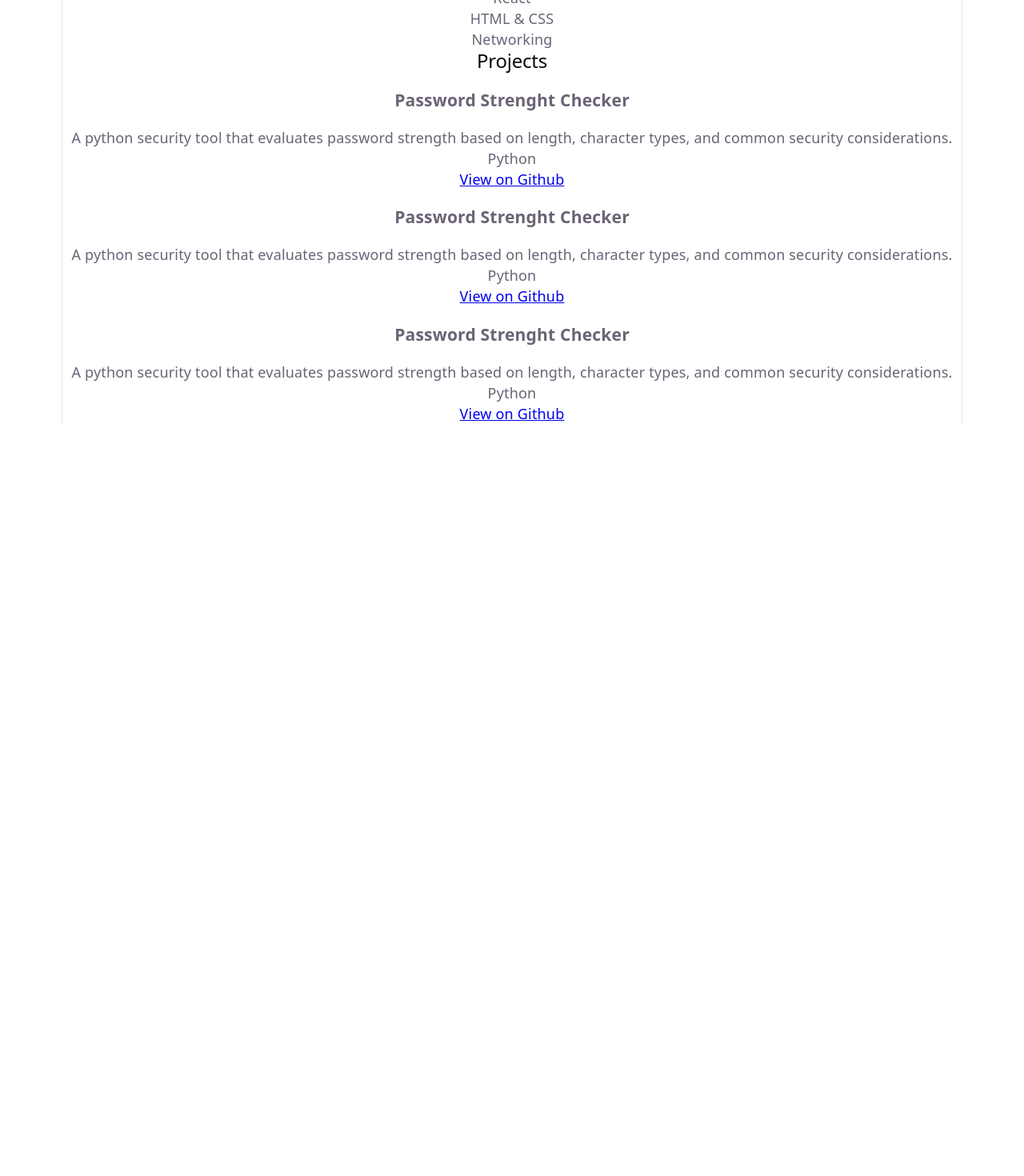
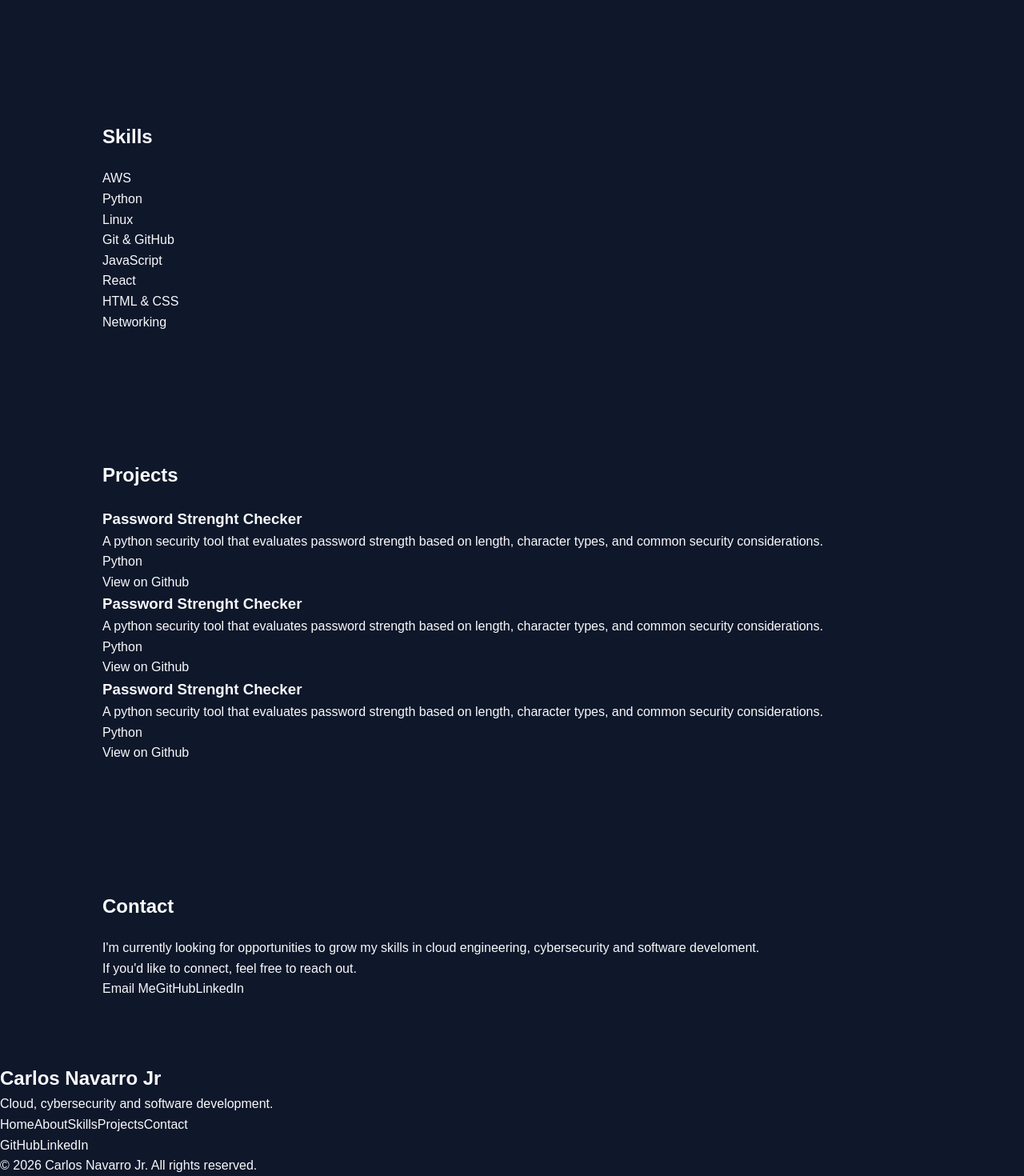
Before and after one commit to CarlosNavarroJr/My-Portfolio, a React app: page / in a window 1280 px wide. Shown: the part 723-2193 px from the top of the page at 80% size. Before the commit the page ends 1253 px from the top, so only its background shows below. Built offline with nearby package versions, Linux system fonts and the light colour scheme; the HTML template or start-up script is replaced by a standard one.

Commit message:
Update components for Contact, Footer and Hero also added initial global css

```diff
--- a/src/App.jsx
+++ b/src/App.jsx
@@ -3,6 +3,9 @@ import Hero from './components/Hero';
 import About from './components/About';
 import Skills from './components/Skills';
 import Projects from './components/Projects';
+import Contact from './components/Contact';
+import Footer from './components/Footer';
+import './App.css';
 
 function App() {
   return (
@@ -12,6 +15,8 @@ function App() {
       <About />
       <Skills />
       <Projects />
+      <Contact />
+      <Footer />
     </>
   );
 }
--- a/src/components/Contact.jsx
+++ b/src/components/Contact.jsx
@@ -0,0 +1,39 @@
+function Contact() {
+    return (
+        <section>
+            <h2>Contact</h2>
+
+            <p>
+                I'm currently looking for opportunities to grow my skills in cloud engineering, cybersecurity and software develoment.
+            </p>
+
+            <p>
+                If you'd like to connect, feel free to reach out.
+            </p>
+
+            <div>
+                <a href="mailto:your-email@example.com">
+                    Email Me
+                </a>
+
+                <a
+                href="https://github.com"
+                target="_blank"
+                rel="noreferrer"
+                >
+                    GitHub
+                </a>
+
+                <a
+                href="https://www.linkedin.com"
+                target="_blank"
+                rel="noreferrer"
+                >
+                    LinkedIn
+                </a>
+            </div>
+        </section>
+    );
+}
+
+export default Contact;
--- a/src/components/Footer.jsx
+++ b/src/components/Footer.jsx
@@ -0,0 +1,47 @@
+function Footer() {
+    const currentYear = new Date().getFullYear();
+
+    return (
+        <footer>
+            <div>
+                <h2>Carlos Navarro Jr</h2>
+
+                <p>
+                    Cloud, cybersecurity and software development.
+                </p>
+            </div>
+
+            <nav>
+                <a href="#home">Home</a>
+                <a href="#about">About</a>
+                <a href="#skills">Skills</a>
+                <a href="#projects">Projects</a>
+                <a href="#contact">Contact</a>
+            </nav>
+
+            <div>
+                <a
+                href="https://www.linkedin.com"
+                target="_blank"
+                rel="noreferrer"
+                >
+                  GitHub
+                </a>
+
+                <a
+                 href="https://www.github.com"
+                target="_blank"
+                rel="noreferrer"
+                >
+                    LinkedIn
+                </a>
+            </div>
+
+            <p>
+               © {currentYear} Carlos Navarro Jr. All rights reserved.
+            </p>
+        </footer>
+    );
+}
+
+export default Footer;
--- a/src/components/Hero.jsx
+++ b/src/components/Hero.jsx
@@ -1,6 +1,6 @@
 function Hero() {
     return (
-        <section>
+        <section id="home">
             <p>Hello, I'm </p>
             <h1>Carlos Navarro Jr</h1>
 
@@ -9,7 +9,7 @@ function Hero() {
             <p>
                 I'm building my career around cloud engineering, cybersecurity and modern web technologies.
             </p>
-            <button>View My Projects</button>
+            <button><a href="#projects">View My Projects</a></button>
         </section>
     );
 }
--- a/src/components/Navbar.jsx
+++ b/src/components/Navbar.jsx
@@ -4,11 +4,11 @@ function Navbar() {
             <h2>Carlos Navarro</h2>
 
             <ul>
-                <li>Home</li>
-                <li>About</li>
-                <li>Skills</li>
-                <li>Projects</li>
-                <li>Contact</li>
+                <li><a href="#home">Home</a></li>
+                <li><a href="#about">About</a></li>
+                <li><a href="#skills">Skills</a></li>
+                <li><a href="#projects">Projects</a></li>
+                <li><a href="#contacts">Contact</a></li>
             </ul>
         </nav>
     );
--- a/src/index.css
+++ b/src/index.css
@@ -1,111 +1,44 @@
-:root {
-  --text: #6b6375;
-  --text-h: #08060d;
-  --bg: #fff;
-  --border: #e5e4e7;
-  --code-bg: #f4f3ec;
-  --accent: #aa3bff;
-  --accent-bg: rgba(170, 59, 255, 0.1);
-  --accent-border: rgba(170, 59, 255, 0.5);
-  --social-bg: rgba(244, 243, 236, 0.5);
-  --shadow:
-    rgba(0, 0, 0, 0.1) 0 10px 15px -3px, rgba(0, 0, 0, 0.05) 0 4px 6px -2px;
+/* RESET */
 
-  --sans: system-ui, 'Segoe UI', Roboto, sans-serif;
-  --heading: system-ui, 'Segoe UI', Roboto, sans-serif;
-  --mono: ui-monospace, Consolas, monospace;
-
-  font: 18px/145% var(--sans);
-  letter-spacing: 0.18px;
-  color-scheme: light dark;
-  color: var(--text);
-  background: var(--bg);
-  font-synthesis: none;
-  text-rendering: optimizeLegibility;
-  -webkit-font-smoothing: antialiased;
-  -moz-osx-font-smoothing: grayscale;
-
-  @media (max-width: 1024px) {
-    font-size: 16px;
-  }
+* {
+  margin: 0;
+  padding: 0;
+  box-sizing: border-box;
 }
 
-@media (prefers-color-scheme: dark) {
-  :root {
-    --text: #9ca3af;
-    --text-h: #f3f4f6;
-    --bg: #16171d;
-    --border: #2e303a;
-    --code-bg: #1f2028;
-    --accent: #c084fc;
-    --accent-bg: rgba(192, 132, 252, 0.15);
-    --accent-border: rgba(192, 132, 252, 0.5);
-    --social-bg: rgba(47, 48, 58, 0.5);
-    --shadow:
-      rgba(0, 0, 0, 0.4) 0 10px 15px -3px, rgba(0, 0, 0, 0.25) 0 4px 6px -2px;
-  }
+/* GLOBAL STYLES */
 
-  #social .button-icon {
-    filter: invert(1) brightness(2);
-  }
+html {
+  scroll-behavior: smooth;
 }
 
 body {
-  margin: 0;
+  font-family: Arial, Helvetica, sans-serif;
+  line-height: 1.6;
+  background-color: #0f172a;
+  color: #f8fafc;
 }
 
-#root {
-  width: 1126px;
-  max-width: 100%;
-  margin: 0 auto;
-  text-align: center;
-  border-inline: 1px solid var(--border);
-  min-height: 100svh;
-  display: flex;
-  flex-direction: column;
-  box-sizing: border-box;
+/* LINKS */
+
+a {
+  color: inherit;
+  text-decoration: none;
 }
 
-h1,
-h2 {
-  font-family: var(--heading);
-  font-weight: 500;
-  color: var(--text-h);
+/* BUTTONS */
+
+button,
+a {
+  cursor: pointer;
 }
 
-h1 {
-  font-size: 56px;
-  letter-spacing: -1.68px;
-  margin: 32px 0;
-  @media (max-width: 1024px) {
-    font-size: 36px;
-    margin: 20px 0;
-  }
-}
-h2 {
-  font-size: 24px;
-  line-height: 118%;
-  letter-spacing: -0.24px;
-  margin: 0 0 8px;
-  @media (max-width: 1024px) {
-    font-size: 20px;
-  }
-}
-p {
-  margin: 0;
+/* GLOBAL SECTION STYLES */
+
+section {
+  padding: 80px 10%;
 }
 
-code,
-.counter {
-  font-family: var(--mono);
-  display: inline-flex;
-  border-radius: 4px;
-  color: var(--text-h);
+section h2 {
+  margin-bottom: 20px;
 }
-
-code {
-  font-size: 15px;
-  line-height: 135%;
-  padding: 4px 8px;
-  background: var(--code-bg);
-}
```
Also changed, not shown: src/._index.css.
